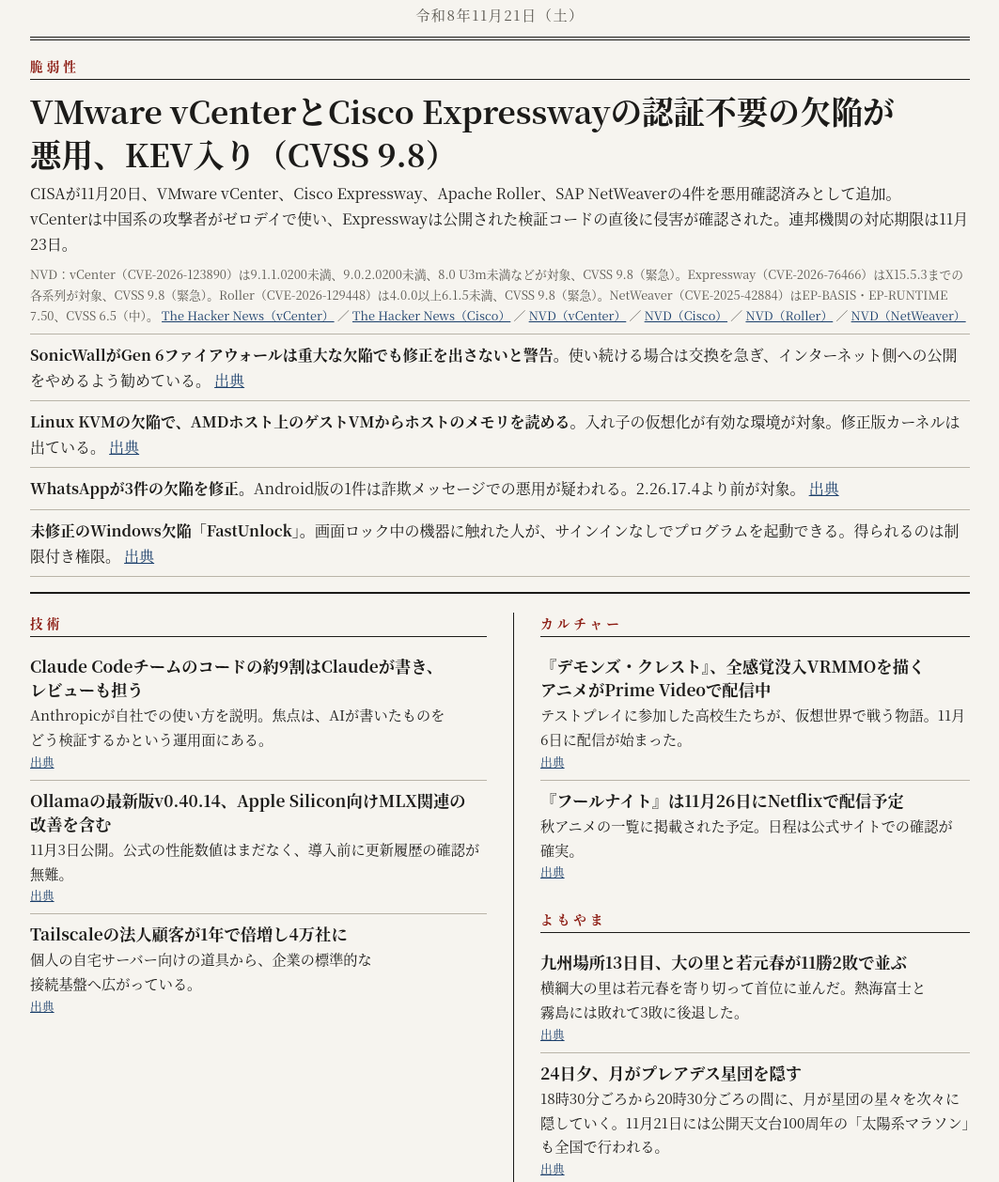
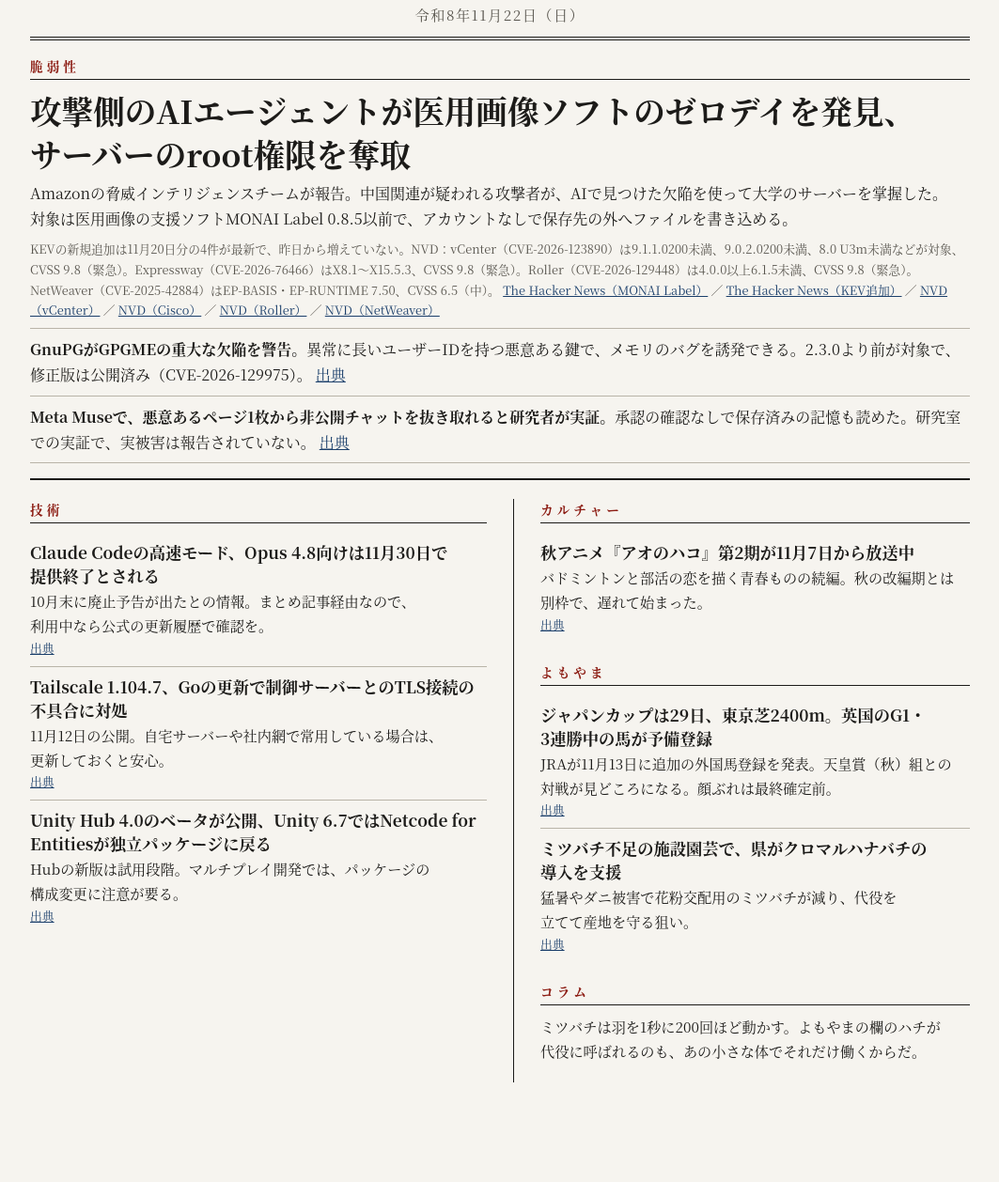
Before and after one commit to Yocchi3191/chokan, a plain HTML site: page index.html in a window 1280 px wide. Shown: the part 164-1422 px from the top of the page at 94% size, without its empty margins (108-1171 px from the left). After the commit the page ends 1356 px from the top, so only its background shows below. Drawn offline with Linux system fonts and the light colour scheme.

Commit message:
朝刊 2026-11-22
Co-Authored-By: Claude Sonnet 5.5 <noreply@anthropic.com>
Claude-Session: https://claude.ai/code/session_01CVvxcNPtX1Pw82bbakVkrh

```diff
--- a/index.html
+++ b/index.html
@@ -41,19 +41,17 @@ a{color:var(--link)}
 <div class="wrap">
 <header class="mast">
 <h1>朝刊</h1>
-<p>令和8年11月21日（土）</p>
+<p>令和8年11月22日（日）</p>
 </header>
 
 <section class="lead">
 <div class="sec">脆弱性</div>
-<h2>VMware vCenterとCisco Expresswayの認証不要の欠陥が悪用、KEV入り（CVSS 9.8）</h2>
-<p>CISAが11月20日、VMware vCenter、Cisco Expressway、Apache Roller、SAP NetWeaverの4件を悪用確認済みとして追加。vCenterは中国系の攻撃者がゼロデイで使い、Expresswayは公開された検証コードの直後に侵害が確認された。連邦機関の対応期限は11月23日。</p>
-<p class="src">NVD：vCenter（CVE-2026-123890）は9.1.1.0200未満、9.0.2.0200未満、8.0 U3m未満などが対象、CVSS 9.8（緊急）。Expressway（CVE-2026-76466）はX15.5.3までの各系列が対象、CVSS 9.8（緊急）。Roller（CVE-2026-129448）は4.0.0以上6.1.5未満、CVSS 9.8（緊急）。NetWeaver（CVE-2025-42884）はEP-BASIS・EP-RUNTIME 7.50、CVSS 6.5（中）。 <a href="https://thehackernews.com/2026/11/china-linked-hackers-exploit-critical.html">The Hacker News（vCenter）</a> ／ <a href="https://thehackernews.com/2026/11/hackers-exploit-critical-cisco.html">The Hacker News（Cisco）</a> ／ <a href="https://services.nvd.nist.gov/rest/json/cves/2.0?cveId=CVE-2026-123890">NVD（vCenter）</a> ／ <a href="https://services.nvd.nist.gov/rest/json/cves/2.0?cveId=CVE-2026-76466">NVD（Cisco）</a> ／ <a href="https://services.nvd.nist.gov/rest/json/cves/2.0?cveId=CVE-2026-129448">NVD（Roller）</a> ／ <a href="https://services.nvd.nist.gov/rest/json/cves/2.0?cveId=CVE-2025-42884">NVD（NetWeaver）</a></p>
+<h2>攻撃側のAIエージェントが医用画像ソフトのゼロデイを発見、サーバーのroot権限を奪取</h2>
+<p>Amazonの脅威インテリジェンスチームが報告。中国関連が疑われる攻撃者が、AIで見つけた欠陥を使って大学のサーバーを掌握した。対象は医用画像の支援ソフトMONAI Label 0.8.5以前で、アカウントなしで保存先の外へファイルを書き込める。</p>
+<p class="src">KEVの新規追加は11月20日分の4件が最新で、昨日から増えていない。NVD：vCenter（CVE-2026-123890）は9.1.1.0200未満、9.0.2.0200未満、8.0 U3m未満などが対象、CVSS 9.8（緊急）。Expressway（CVE-2026-76466）はX8.1〜X15.5.3、CVSS 9.8（緊急）。Roller（CVE-2026-129448）は4.0.0以上6.1.5未満、CVSS 9.8（緊急）。NetWeaver（CVE-2025-42884）はEP-BASIS・EP-RUNTIME 7.50、CVSS 6.5（中）。 <a href="https://thehackernews.com/2026/11/attackers-ai-agents-found-zero-day-in.html">The Hacker News（MONAI Label）</a> ／ <a href="https://thehackernews.com/2026/11/hackers-exploit-critical-vmware-cisco.html">The Hacker News（KEV追加）</a> ／ <a href="https://services.nvd.nist.gov/rest/json/cves/2.0?cveId=CVE-2026-123890">NVD（vCenter）</a> ／ <a href="https://services.nvd.nist.gov/rest/json/cves/2.0?cveId=CVE-2026-76466">NVD（Cisco）</a> ／ <a href="https://services.nvd.nist.gov/rest/json/cves/2.0?cveId=CVE-2026-129448">NVD（Roller）</a> ／ <a href="https://services.nvd.nist.gov/rest/json/cves/2.0?cveId=CVE-2025-42884">NVD（NetWeaver）</a></p>
 <ul>
-<li><b>SonicWallがGen 6ファイアウォールは重大な欠陥でも修正を出さないと警告。</b>使い続ける場合は交換を急ぎ、インターネット側への公開をやめるよう勧めている。 <a href="https://thehackernews.com/2026/11/sonicwall-warns-gen-6-firewalls-wont.html">出典</a></li>
-<li><b>Linux KVMの欠陥で、AMDホスト上のゲストVMからホストのメモリを読める。</b>入れ子の仮想化が有効な環境が対象。修正版カーネルは出ている。 <a href="https://thehackernews.com/2026/11/new-linux-kvm-flaw-cve-2026-99312-lets.html">出典</a></li>
-<li><b>WhatsAppが3件の欠陥を修正。</b>Android版の1件は詐欺メッセージでの悪用が疑われる。2.26.17.4より前が対象。 <a href="https://thehackernews.com/2026/11/whatsapp-patches-3-security-flaws.html">出典</a></li>
-<li><b>未修正のWindows欠陥「FastUnlock」。</b>画面ロック中の機器に触れた人が、サインインなしでプログラムを起動できる。得られるのは制限付き権限。 <a href="https://thehackernews.com/2026/11/new-unpatched-windows-0-day-fastunlock.html">出典</a></li>
+<li><b>GnuPGがGPGMEの重大な欠陥を警告。</b>異常に長いユーザーIDを持つ悪意ある鍵で、メモリのバグを誘発できる。2.3.0より前が対象で、修正版は公開済み（CVE-2026-129975）。 <a href="https://thehackernews.com/2026/11/gnupg-warns-critical-gpgme-flaw-could.html">出典</a></li>
+<li><b>Meta Museで、悪意あるページ1枚から非公開チャットを抜き取れると研究者が実証。</b>承認の確認なしで保存済みの記憶も読めた。研究室での実証で、実被害は報告されていない。 <a href="https://thehackernews.com/2026/11/a-single-malicious-webpage-let.html">出典</a></li>
 </ul>
 </section>
 
@@ -62,19 +60,19 @@ a{color:var(--link)}
 <section>
 <div class="sec">技術</div>
 <article>
-<h3>Claude Codeチームのコードの約9割はClaudeが書き、レビューも担う</h3>
-<p>Anthropicが自社での使い方を説明。焦点は、AIが書いたものをどう検証するかという運用面にある。</p>
-<p class="src"><a href="https://thenewstack.io/anthropic-claude-code-verification">出典</a></p>
+<h3>Claude Codeの高速モード、Opus 4.8向けは11月30日で提供終了とされる</h3>
+<p>10月末に廃止予告が出たとの情報。まとめ記事経由なので、利用中なら公式の更新履歴で確認を。</p>
+<p class="src"><a href="https://blog.mean.ceo/claude-code-news-november-2026/">出典</a></p>
 </article>
 <article>
-<h3>Ollamaの最新版v0.40.14、Apple Silicon向けMLX関連の改善を含む</h3>
-<p>11月3日公開。公式の性能数値はまだなく、導入前に更新履歴の確認が無難。</p>
-<p class="src"><a href="https://github.com/ollama/ollama/releases">出典</a></p>
+<h3>Tailscale 1.104.7、Goの更新で制御サーバーとのTLS接続の不具合に対処</h3>
+<p>11月12日の公開。自宅サーバーや社内網で常用している場合は、更新しておくと安心。</p>
+<p class="src"><a href="https://releasebot.io/updates/tailscale">出典</a></p>
 </article>
 <article>
-<h3>Tailscaleの法人顧客が1年で倍増し4万社に</h3>
-<p>個人の自宅サーバー向けの道具から、企業の標準的な接続基盤へ広がっている。</p>
-<p class="src"><a href="https://betakit.com/?p=410234">出典</a></p>
+<h3>Unity Hub 4.0のベータが公開、Unity 6.7ではNetcode for Entitiesが独立パッケージに戻る</h3>
+<p>Hubの新版は試用段階。マルチプレイ開発では、パッケージの構成変更に注意が要る。</p>
+<p class="src"><a href="https://discussions.unity.com/tag/official/160110">出典</a></p>
 </article>
 </section>
 </div>
@@ -83,39 +81,29 @@ a{color:var(--link)}
 <section>
 <div class="sec">カルチャー</div>
 <article>
-<h3>『デモンズ・クレスト』、全感覚没入VRMMOを描くアニメがPrime Videoで配信中</h3>
-<p>テストプレイに参加した高校生たちが、仮想世界で戦う物語。11月6日に配信が始まった。</p>
-<p class="src"><a href="https://play.rakuten.co.jp/static/animelist_autumn_2026">出典</a></p>
-</article>
-<article>
-<h3>『フールナイト』は11月26日にNetflixで配信予定</h3>
-<p>秋アニメの一覧に掲載された予定。日程は公式サイトでの確認が確実。</p>
-<p class="src"><a href="https://play.rakuten.co.jp/static/animelist_autumn_2026">出典</a></p>
+<h3>秋アニメ『アオのハコ』第2期が11月7日から放送中</h3>
+<p>バドミントンと部活の恋を描く青春ものの続編。秋の改編期とは別枠で、遅れて始まった。</p>
+<p class="src"><a href="https://www.crank-in.net/animation/autumn2026">出典</a></p>
 </article>
 </section>
 
 <section>
 <div class="sec">よもやま</div>
 <article>
-<h3>九州場所13日目、大の里と若元春が11勝2敗で並ぶ</h3>
-<p>横綱大の里は若元春を寄り切って首位に並んだ。熱海富士と霧島には敗れて3敗に後退した。</p>
-<p class="src"><a href="https://www.nikkei.com/sports/sumo/">出典</a></p>
+<h3>ジャパンカップは29日、東京芝2400m。英国のG1・3連勝中の馬が予備登録</h3>
+<p>JRAが11月13日に追加の外国馬登録を発表。天皇賞（秋）組との対戦が見どころになる。顔ぶれは最終確定前。</p>
+<p class="src"><a href="https://www.jra.go.jp/news/202611/111306.html">出典</a></p>
 </article>
 <article>
-<h3>24日夕、月がプレアデス星団を隠す</h3>
-<p>18時30分ごろから20時30分ごろの間に、月が星団の星々を次々に隠していく。11月21日には公開天文台100周年の「太陽系マラソン」も全国で行われる。</p>
-<p class="src"><a href="https://www.astroarts.co.jp/">出典</a></p>
-</article>
-<article>
-<h3>21・22日、えちごトキめき鉄道としなの鉄道が「オータム信越号」を運転</h3>
-<p>2社が組んだ臨時列車。紅葉の季節に合わせた企画。</p>
-<p class="src"><a href="https://www.tetsudo.com/calendar/20261107/">出典</a></p>
+<h3>ミツバチ不足の施設園芸で、県がクロマルハナバチの導入を支援</h3>
+<p>猛暑やダニ被害で花粉交配用のミツバチが減り、代役を立てて産地を守る狙い。</p>
+<p class="src"><a href="https://kumanichi.com/articles/1986126">出典</a></p>
 </article>
 </section>
 
 <section class="column">
 <div class="sec">コラム</div>
-<p>月は星々の間を、1時間に自分の直径ぶんほど動いていく。よもやまの欄にある星の隠れる様子が2時間ほどで見納めになるのは、そのせいだ。</p>
+<p>ミツバチは羽を1秒に200回ほど動かす。よもやまの欄のハチが代役に呼ばれるのも、あの小さな体でそれだけ働くからだ。</p>
 </section>
 </div>
 </div>
```
Also changed, not shown: archive.html (+1 -0 lines), issues/2026-11-22.html (added, +111 -0 lines).
